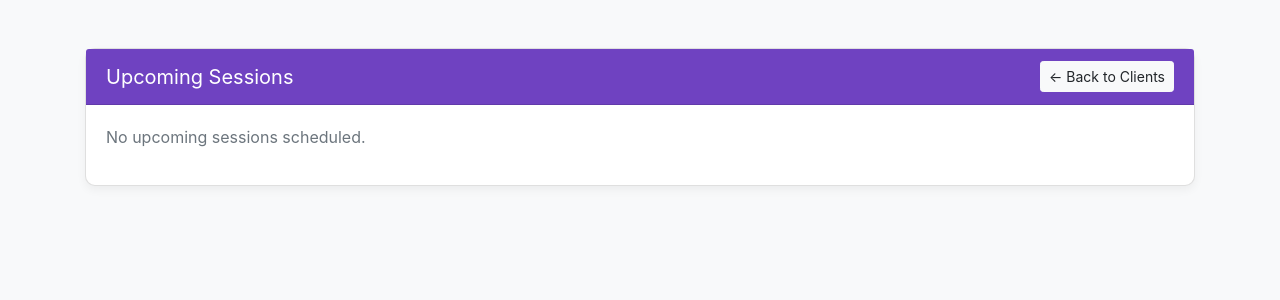
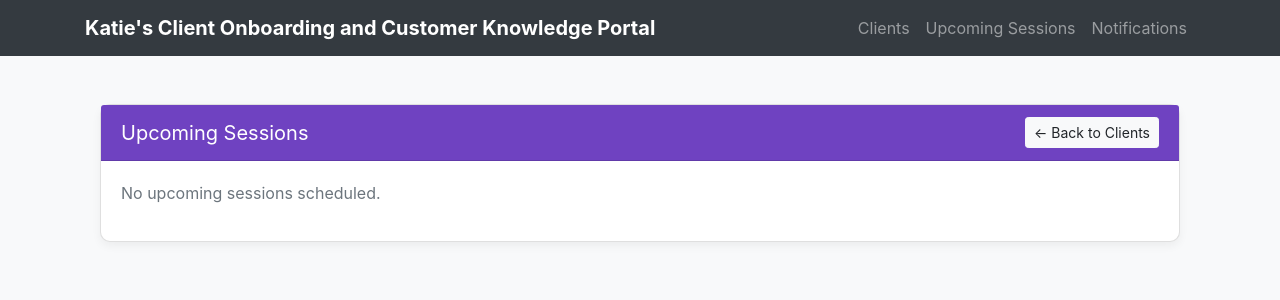
Before and after one commit to Robbolo/client-webapp, a Django app: page /sessions/upcoming/ in a window 1280 px wide. Shown: the top 300 px of the page. Run offline with Django 5.2, Linux system fonts and the light colour scheme; data that the repository does not hold is empty; some libraries are stand-ins or nearby versions.

Commit message:
added navbar

```diff
--- a/src/clients/templates/clients/add_client.html
+++ b/src/clients/templates/clients/add_client.html
@@ -1,4 +1,6 @@
-{% load static %}
+{% extends 'clients/base.html' %}
+{% block title %}Add New Client{% endblock %}
+{% block content %}
 <!DOCTYPE html>
 <html lang="en">
 <head>
@@ -62,3 +64,4 @@
 </div>
 </body>
 </html>
+{% endblock %}
--- a/src/clients/templates/clients/add_session.html
+++ b/src/clients/templates/clients/add_session.html
@@ -1,3 +1,6 @@
+{% extends 'clients/base.html' %}
+{% block title %}Add New Session{% endblock %}
+{% block content %}
 <!DOCTYPE html>
 <html>
 <head>
@@ -16,3 +19,4 @@
 </div>
 </body>
 </html>
+{% endblock %}
--- /dev/null
+++ b/src/clients/templates/clients/base.html
@@ -0,0 +1,42 @@
+{% load static %}
+<!DOCTYPE html>
+<html lang="en">
+<head>
+    <meta charset="UTF-8">
+    <title>{% block title %}Client App{% endblock %}</title>
+    <link href="https://stackpath.bootstrapcdn.com/bootstrap/4.5.2/css/bootstrap.min.css" rel="stylesheet">
+    <style>
+        body { background-color: #f8f9fa; }
+        .navbar-brand { font-weight: bold; }
+    </style>
+</head>
+<body>
+
+<!-- Navbar -->
+<nav class="navbar navbar-expand-lg navbar-dark bg-dark mb-4">
+    <div class="container">
+        <a class="navbar-brand" href="{% url 'client_list' %}">Katie's Client Onboarding and Customer Knowledge Portal</a>
+        <div class="collapse navbar-collapse">
+            <ul class="navbar-nav ml-auto">
+                <li class="nav-item">
+                    <a class="nav-link" href="{% url 'client_list' %}">Clients</a>
+                </li>
+                <li class="nav-item">
+                    <a class="nav-link" href="{% url 'upcoming_sessions' %}">Upcoming Sessions</a>
+                </li>
+                <li class="nav-item">
+                    <a class="nav-link" href="{% url 'notification_dashboard' %}">Notifications</a>
+                </li>
+            </ul>
+        </div>
+    </div>
+</nav>
+
+<!-- Page Content -->
+<div class="container">
+    {% block content %}
+    {% endblock %}
+</div>
+
+</body>
+</html>
--- a/src/clients/templates/clients/client_detail.html
+++ b/src/clients/templates/clients/client_detail.html
@@ -1,4 +1,6 @@
-{% load static %}
+{% extends 'clients/base.html' %}
+{% block title %}Client Details{% endblock %}
+{% block content %}
 <!DOCTYPE html>
 <html lang="en">
 <head>
@@ -35,6 +37,7 @@
     </style>
 </head>
 <body>
+
 <div class="container mt-5">
 
     <!-- Client Detail Card -->
@@ -141,3 +144,4 @@
 </div>
 </body>
 </html>
+{% endblock %}
--- a/src/clients/templates/clients/client_list.html
+++ b/src/clients/templates/clients/client_list.html
@@ -1,3 +1,6 @@
+{% extends 'clients/base.html' %}
+{% block title %}Client List{% endblock %}
+{% block content %}
 <!DOCTYPE html>
 <html lang="en">
 <head>
@@ -121,6 +124,6 @@
 <script src="https://code.jquery.com/jquery-3.5.1.slim.min.js"></script>
 <script src="https://cdn.jsdelivr.net/npm/@popperjs/core@2.5.2/dist/umd/popper.min.js"></script>
 <script src="https://stackpath.bootstrapcdn.com/bootstrap/4.5.2/js/bootstrap.min.js"></script>
-
 </body>
 </html>
+{% endblock %}
--- a/src/clients/templates/clients/edit_client.html
+++ b/src/clients/templates/clients/edit_client.html
@@ -1,4 +1,6 @@
-{% load static %}
+{% extends 'clients/base.html' %}
+{% block title %}Edit Client{% endblock %}
+{% block content %}
 <!DOCTYPE html>
 <html lang="en">
 <head>
@@ -62,3 +64,4 @@
 </div>
 </body>
 </html>
+{% endblock %}
--- a/src/clients/templates/clients/notification_dashboard.html
+++ b/src/clients/templates/clients/notification_dashboard.html
@@ -1,4 +1,6 @@
-<!-- clients/notification_dashboard.html -->
+{% extends 'clients/base.html' %}
+{% block title %}Notifications{% endblock %}
+{% block content %}
 <!DOCTYPE html>
 <html lang="en">
 <head>
@@ -48,3 +50,4 @@
 </div>
 </body>
 </html>
+{% endblock %}
--- a/src/clients/templates/clients/read_notifications.html
+++ b/src/clients/templates/clients/read_notifications.html
@@ -1,3 +1,6 @@
+{% extends 'clients/base.html' %}
+{% block title %}Read notifications{% endblock %}
+{% block content %}
 <!DOCTYPE html>
 <html>
 <head>
@@ -7,6 +10,7 @@
         .notification { border: 1px solid #ccc; padding: 15px; margin-bottom: 10px; border-radius: 8px; background-color: #e6e6e6; }
     </style>
 </head>
+
 <body>
     <h2>Completed Notifications</h2>
     {% if notifications %}
@@ -23,3 +27,4 @@
     <a href="{% url 'notification_dashboard' %}">⬅ Back to Active Notifications</a>
 </body>
 </html>
+{% endblock %}
--- a/src/clients/templates/clients/upcoming_sessions.html
+++ b/src/clients/templates/clients/upcoming_sessions.html
@@ -1,4 +1,6 @@
-{% load static %}
+{% extends 'clients/base.html' %}
+{% block title %}Upcoming Sessions{% endblock %}
+{% block content %}
 <!DOCTYPE html>
 <html lang="en">
 <head>
@@ -21,6 +23,7 @@
         }
     </style>
 </head>
+
 <body>
 <div class="container mt-5">
     <div class="card">
@@ -75,3 +78,4 @@
 </div>
 </body>
 </html>
+{%endblock%}
```
